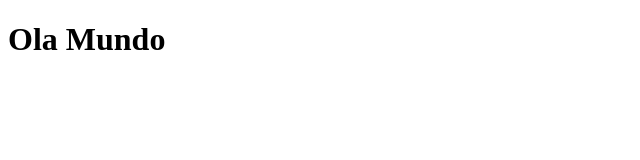
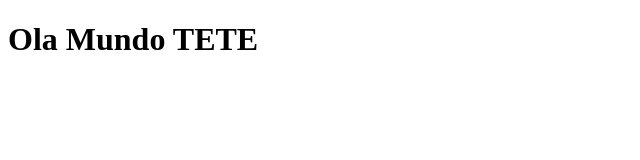
Before and after one commit to Lnhacanhaca/test-vsco, a plain HTML site: page index.html in a window 1280 px wide. Shown: the whole page, without its empty margins (0-640 px from the left). Drawn offline with Linux system fonts and the light colour scheme.

Commit message:
Update index.html

```diff
--- a/index.html
+++ b/index.html
@@ -7,6 +7,6 @@
     <title>Teste vsco</title>
 </head>
 <body>
-    <h1>Ola Mundo</h1>
+    <h1>Ola Mundo TETE</h1>
 </body>
 </html>
```
